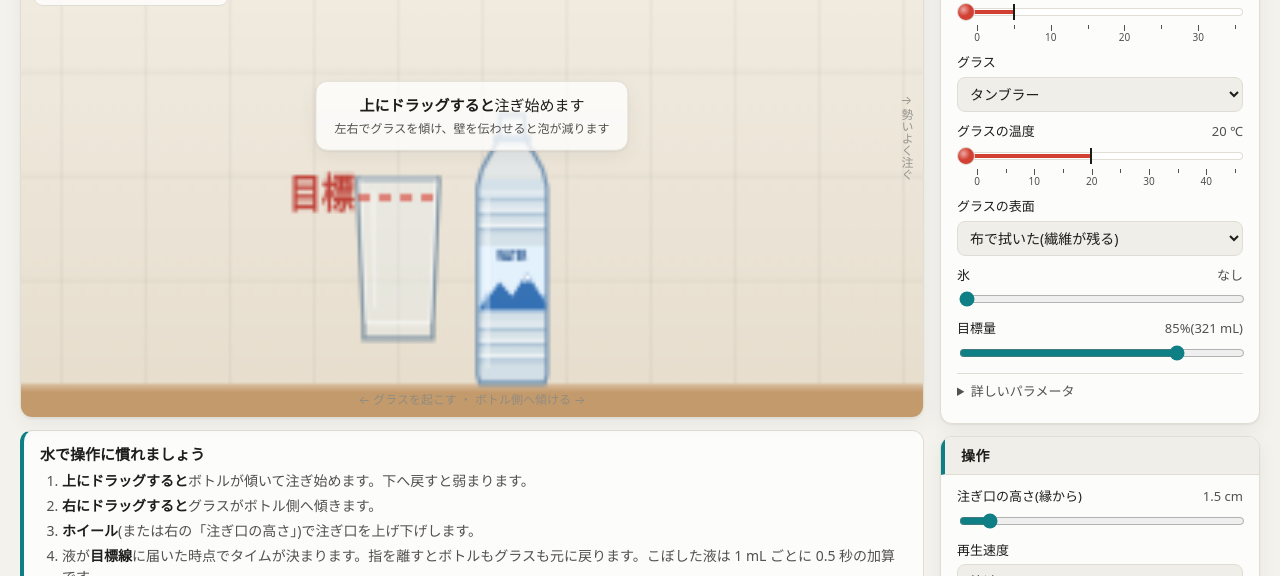
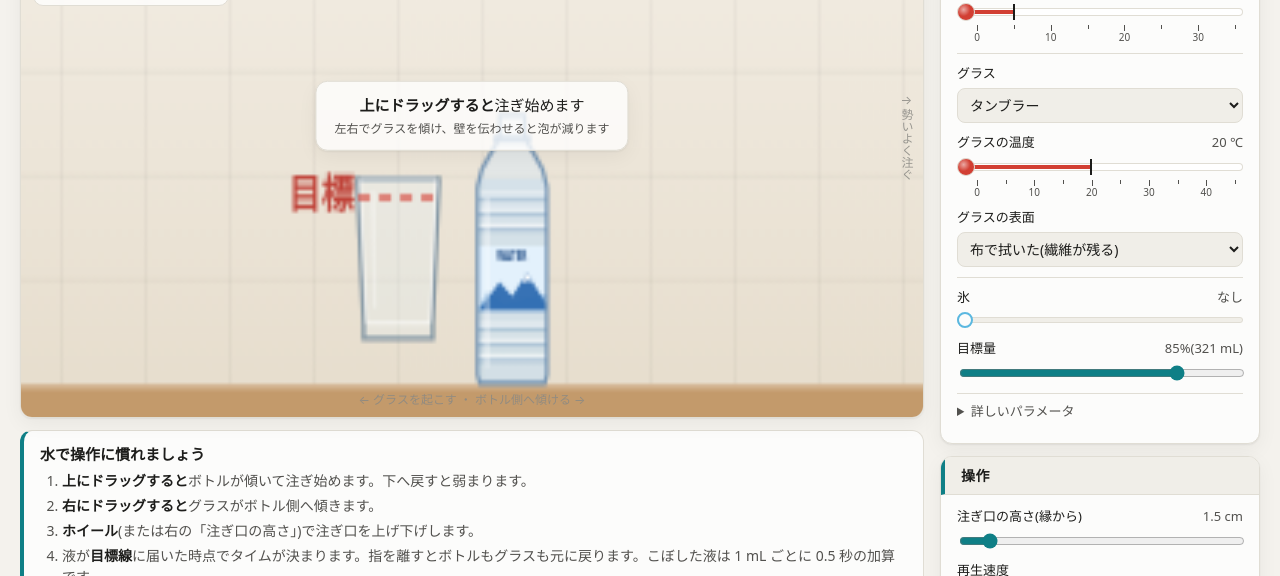
Before and after one commit to atsuhiron/soda-server, a website with bundled scripts: page index.html in a window 1280 px wide. Shown: the part 224-800 px from the top of the page. Built offline with nearby package versions, Linux system fonts and the light colour scheme.

Commit message:
氷のスライダーを水色にし、「条件」を線で 4 つに区切った
- 氷のスライダーを氷らしい水色(--ice)にした。accent-color に淡い色を
  使うと Chrome が残りの溝を濃くしてしまうので、溝と塗りは自分で描き、
  塗りの長さは温度計と同じく --p で決める
- 「条件」のカードを飲み物・グラス・その他・詳しいパラメータの 4 つに
  分けるよう、区切り線を 2 本足した(詳しいパラメータの上の線と同じ見た目)

Co-Authored-By: Claude Opus 5.5 <noreply@anthropic.com>

```diff
--- a/css/style.css
+++ b/css/style.css
@@ -12,6 +12,7 @@
   --danger: #c23a32;
   --thermo-red: #d23f33;
   --thermo-tube: #ffffff;
+  --ice: #5bb8e0;
   --grid: rgba(0, 0, 0, 0.07);
   --series-1: #2a78d6;
   --series-2: #eb6834;
@@ -43,6 +44,7 @@
     --danger: #e66767;
     --thermo-red: #e5584c;
     --thermo-tube: #2c2c29;
+    --ice: #8fd4f2;
     --grid: rgba(255, 255, 255, 0.08);
     --series-1: #3987e5;
     --series-2: #d95926;
@@ -72,6 +74,7 @@
   --danger: #e66767;
   --thermo-red: #e5584c;
   --thermo-tube: #2c2c29;
+  --ice: #8fd4f2;
   --grid: rgba(255, 255, 255, 0.08);
   --series-1: #3987e5;
   --series-2: #d95926;
@@ -842,3 +845,44 @@ input:focus-visible {
     display: none;
   }
 }
+
+/* 氷の個数: 氷らしい水色。accent-color に淡い色を使うとブラウザが残りの溝を濃い色に
+   してしまうので、溝と塗りは自分で描く(塗りの長さは --p、0〜1) */
+#ice {
+  -webkit-appearance: none;
+  appearance: none;
+  height: 6px;
+  margin: 6px 0;
+  border-radius: 3px;
+  background:
+    linear-gradient(var(--ice), var(--ice)) 0 0 / calc(8px + (100% - 16px) * var(--p, 0)) 100% no-repeat,
+    var(--surface-2);
+  box-shadow: inset 0 0 0 1px var(--border);
+  cursor: pointer;
+}
+#ice::-webkit-slider-thumb {
+  -webkit-appearance: none;
+  appearance: none;
+  width: 16px;
+  height: 16px;
+  border-radius: 50%;
+  border: 2px solid var(--ice);
+  background: var(--surface-1);
+}
+#ice::-moz-range-thumb {
+  width: 12px;
+  height: 12px;
+  border-radius: 50%;
+  border: 2px solid var(--ice);
+  background: var(--surface-1);
+}
+#ice::-moz-range-track {
+  background: transparent;
+}
+
+/* 「条件」の中の区切り(飲み物・グラス・その他・詳しいパラメータ)。詳しいパラメータの上の線と同じ */
+.divider {
+  border: 0;
+  border-top: 1px solid var(--border);
+  margin: 4px 0 10px;
+}
--- a/index.html
+++ b/index.html
@@ -129,6 +129,7 @@
                 </div>
                 <div class="thermo-scale" data-for="liquidTemp" aria-hidden="true"></div>
               </label>
+              <hr class="divider" />
               <label class="field">
                 <span>グラス</span>
                 <select id="glass"></select>
@@ -145,6 +146,7 @@
                 <span>グラスの表面</span>
                 <select id="surface"></select>
               </label>
+              <hr class="divider" />
               <label class="field">
                 <span>氷 <output id="iceOut"></output></span>
                 <input type="range" id="ice" min="0" max="4" step="1" value="0" />
--- a/js/main.js
+++ b/js/main.js
@@ -63,8 +63,9 @@
     }
     scale.innerHTML = html;
   }
+  // 自分で塗りを描くスライダー(温度計と氷)の塗りの割合 --p を値に合わせる
   function thermoFill() {
-    for (const inp of document.querySelectorAll('.thermo-input')) {
+    for (const inp of document.querySelectorAll('.thermo-input, #ice')) {
       inp.style.setProperty('--p', String((inp.value - inp.min) / (inp.max - inp.min)));
     }
   }
```
Also changed, not shown: CHANGELOG.md.
